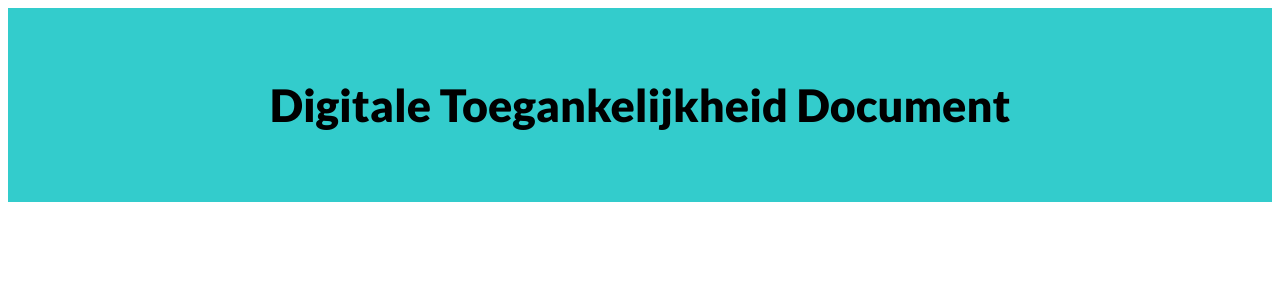
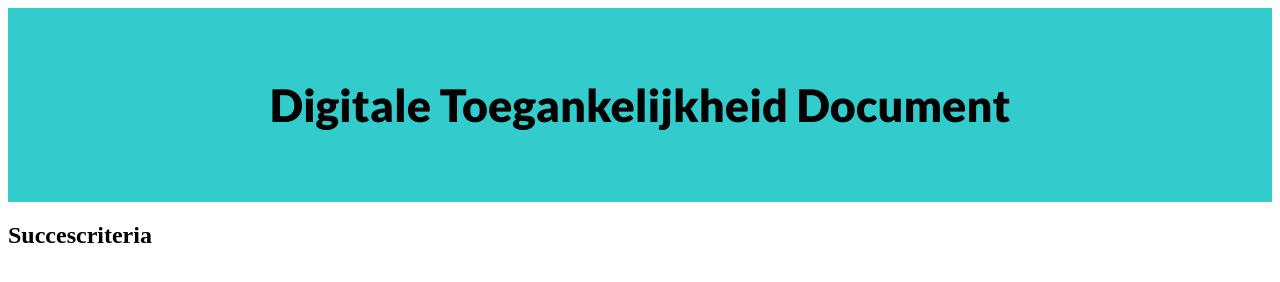
Before and after one commit to evahess/evahess.github.io, a plain HTML site: page index.html in a window 1280 px wide. Drawn offline with Linux system fonts and the light colour scheme; files that its build step writes are made by us from their sources.

Commit message:
Update index.html
Add sections

```diff
--- a/index.html
+++ b/index.html
@@ -10,5 +10,8 @@
     <section class="header">
       <h1>Digitale Toegankelijkheid Document</h1>
     </section>
+    <section class="main">
+      <h2>Succescriteria</h2>
+    </section>
   </body>
 </html>
```
